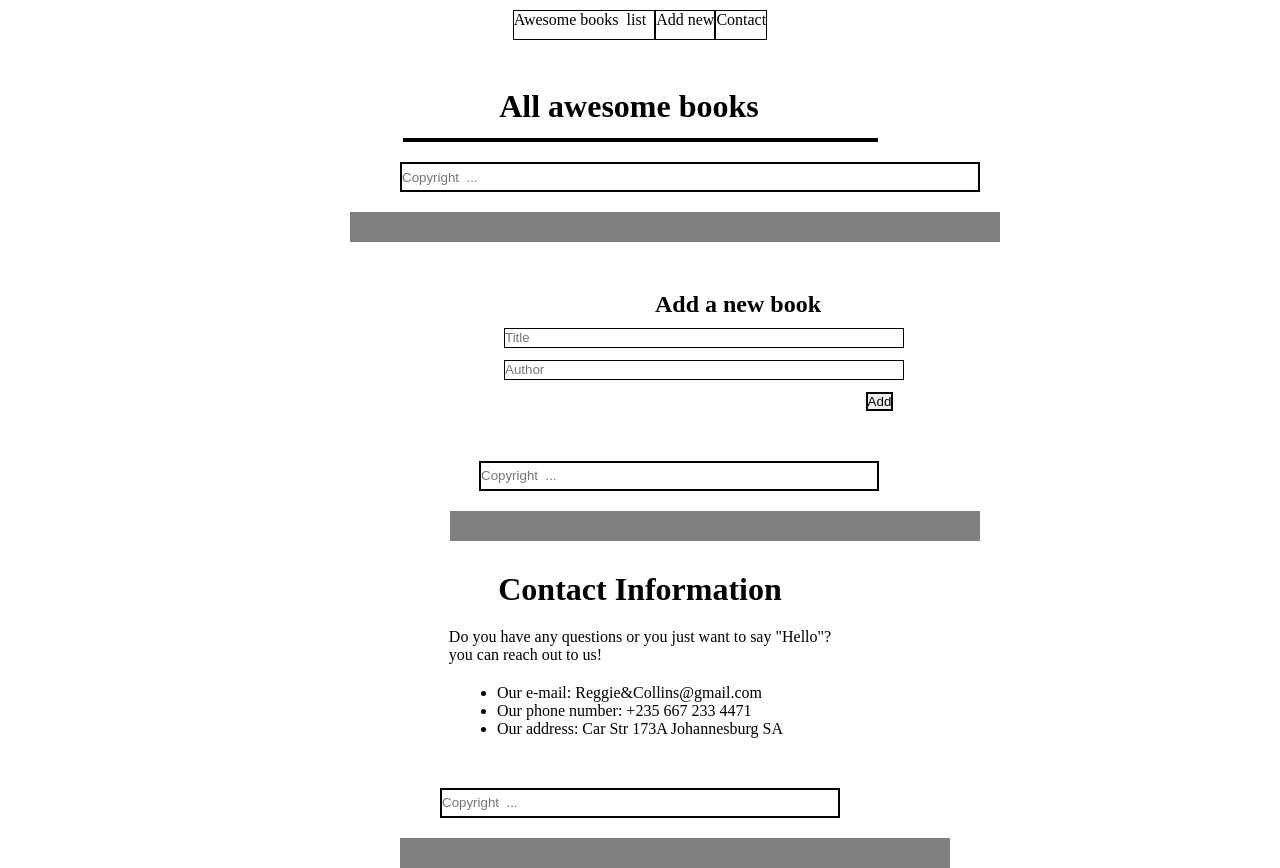
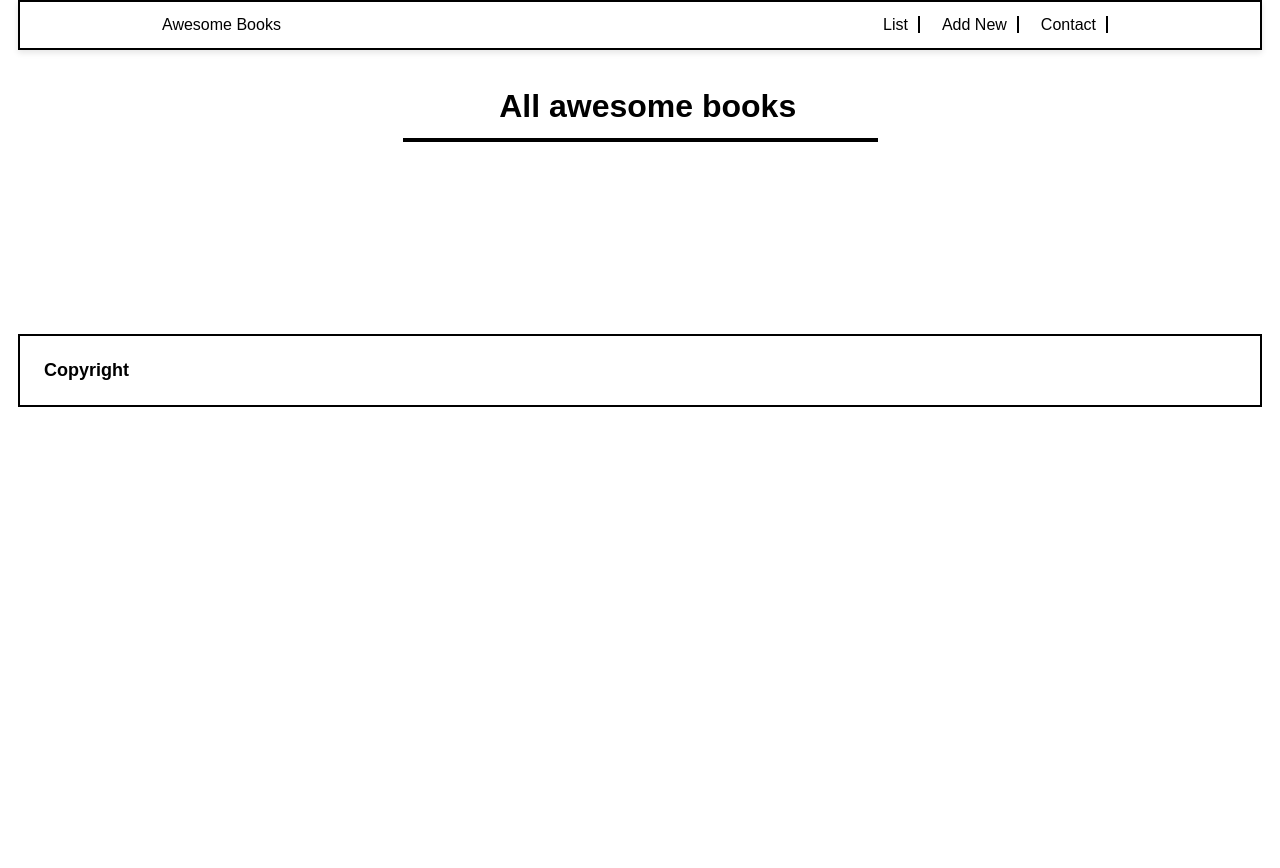
Before and after one commit to 29td/Awesome-books, a website: page index.html in a window 1280 px wide. After the commit the page ends 800 px from the top, so only its background shows below. Drawn offline with Linux system fonts and the light colour scheme.

Commit message:
Make changes to script.js to implement page shifting

```diff
--- a/index.html
+++ b/index.html
@@ -9,29 +9,29 @@
 </head>
 <body>
 
+<!-- **************The Header Section************** -->
+<header>
+    <nav class="navbar-section">
+        <a href="#" class="home">Awesome Books</a>
+        <ul class="nav-group">
+            <li class="nav-items" id="list-link"><a href="#">List</a></li>
+            <li class="nav-items" id="add-new-link"><a href="#">Add New</a></li>
+            <li class="nav-items" id="contact-link"><a href="#">Contact</a></li>
+        </ul>
+    </nav>
+</header>
 
-   <div class="linked">
-       <!-- link items -->
-
-   </div>
-
-
-    <!-- Title -->
+<main>
 
     <h1 class="books">All awesome books</h1>
 
-    <!-- Dynamic Section -->
+    <!-- **************The Dynamic Section for Displaying Book List************** -->
     <div id="book-collection">
         <!-- Added content from JS -->
+    </div>
 
-    </div>
-    <input type="text" placeholder="Copyright  ..." class="copyright"></input>
-    <footer class="awesomeB"></footer>
-
-
-    <!-- The form section -->
+    <!-- **************The Form Section************** -->
     <div class="forms-section" id="add-books">
-        <!-- <hr> -->
         <h2>Add a new book</h2>
         <form id="form">
             <div class="text-input">
@@ -43,16 +43,33 @@
             </div>
             <button type="submit" class="addbtn">Add</button>
         </form>
-        <input type="text" class="copyR" placeholder="Copyright  ..."></input>
     </div>
-    <footer class="new"></footer>
 
+    <!-- **************The Form Section************** -->
 
-    <div class="contact-info" id="contactF">
-    <!-- Contact section -->
-</div>
-<footer class="info"></footer>
+    <div id="contact-display">
+        <div class="contact-section">
+            <h2>Contact Information</h2>
 
+            <div class="contact-text">
+                <p>Do you have any questions or you just want to say "Hello"?</p>
+                <p>You can reach out to us!</p>
+            </div>
+
+            <ul>
+                <li>Our e-mail: Reggie&Collins@gmail.com</li>
+                <li>Our phone numbers are: +235 667 233 4471</li>
+                <li>Our address: Car Str 173A Johannesburg SA</li>
+            </ul>
+        </div>
+    </div>
+
+</main>
+
+<!-- **************The Footer Section************** -->
+<footer class="footer-section">
+    <p>Copyright</p>
+</footer>
 
 <script src="script.js"></script>
 </body>
--- a/script.js
+++ b/script.js
@@ -43,16 +43,6 @@ class Storage {
     localStorage.setItem('books', JSON.stringify(books));
   }
 }
-
-// linking items
-const items = document.querySelector('.linked');
-
-items.innerHTML = `       <ul>
-<li>Awesome books<span><a href="#book-collection">list</a></span></li>
-<li><a href="#add-books">Add new</a></li>
-<li><a href="#contactF">Contact</a></li>
-</ul>
-`;
 
 // UI Class: Displays listed Books
 class UI {
@@ -110,17 +100,47 @@ document.querySelector('#book-collection').addEventListener('click', (e) => {
 Storage.removeBook(e.target.previousElementSibling.previousElementSibling.textContent);
 });
 
-// Contact section
-const contact = document.querySelector('.contact-info');
-contact.innerHTML =`<h1>Contact Information</h1>
-<p>Do you have any questions or you just want to say "Hello"?<br>
-you can reach out to us!</p>
-<ul>
-<li>Our e-mail: Reggie&Collins@gmail.com</li>
-<li>Our phone number: +235 667 233 4471</li>
-<li>Our address: Car Str 173A Johannesburg SA</li>
-</ul>
-<input type="text" placeholder="Copyright  ..."></input>
-`;
+// *****************Variables for targetting "bookList, "addaBook", and "contactDetails"***************
+const bookCollection = document.querySelector('#book-collection');
+const addaBook = document.querySelector('#add-books');
+const contactDetails = document.querySelector('#contact-display');
+const listLink = document.querySelector('#list-link');
+
+// *****************Displaying the Book List page when clicking "List"***************
+listLink.addEventListener('click', () => {
+  bookCollection.style.display = 'block';
+  addaBook.style.display = 'none';
+  contactDetails.style.display = 'none';
+});
+
+window.addEventListener('load', () => {
+  bookCollection.style.display = 'block';
+  addaBook.style.display = 'none';
+  contactDetails.style.display = 'none';
+});
+
+// *****************Displaying the Add a Book page when clicking "Add New"***************
+const addNewLink = document.querySelector('#add-new-link');
+addNewLink.addEventListener('click', () => {
+  addaBook.style.display = 'flex';
+  bookCollection.style.display = 'none';
+  contactDetails.style.display = 'none';
+});
+
+// *****************Displaying the Contact page when clicking "Contact"***************
+const contactLink = document.querySelector('#contact-link');
+contactLink.addEventListener('click', () => {
+  contactDetails.style.display = 'block';
+  bookCollection.style.display = 'none';
+  addaBook.style.display = 'none';
+});
+
+// *****************Displaying the Book List page when clicking "Add" Button***************
+const addButtonLink = document.querySelector('.addbtn');
+addButtonLink.addEventListener('click', () => {
+  bookCollection.style.display = 'block';
+  contactDetails.style.display = 'none';
+  addaBook.style.display = 'none';
+});
 
 /* eslint-disable max-classes-per-file */
--- a/style.css
+++ b/style.css
@@ -2,6 +2,46 @@
   padding: 0;
   margin: 0;
   box-sizing: border-box;
+}
+
+body {
+  font-family: 'poppins', sans-serif;
+}
+
+.navbar-section {
+  background-color: #fff;
+  display: flex;
+  justify-content: space-between;
+  align-items: center;
+  padding-left: 142px;
+  padding-right: 142px;
+  box-shadow: 0 3px 6px rgba(0, 0, 0, 0.1);
+  height: 50px;
+  border: 2px solid #000;
+  margin: 0 18px;
+}
+
+.nav-items::after {
+  content: '';
+  border-right: 2px solid black;
+  margin: 10px;
+}
+
+.home {
+  text-decoration: none;
+  color: #000;
+}
+
+.nav-group {
+  list-style-type: none;
+  display: flex;
+  flex-direction: row;
+  gap: 12px;
+}
+
+.nav-items a {
+  text-decoration: none;
+  color: #000;
 }
 
 .books {
@@ -11,6 +51,7 @@
 }
 
 #book-collection {
+  display: none;
   border: 2px solid #000;
   margin: auto;
   background: #fff;
@@ -45,11 +86,10 @@ span {
   display: flex;
   flex-direction: column;
   align-items: center;
-  margin-left: 10%;
   margin-top: 3%;
 }
 
-h2 {
+.forms-section h2 {
   margin-left: 68px;
   margin-top: 10px;
   margin-bottom: 10px;
@@ -85,92 +125,38 @@ h2 {
   box-shadow: 0 4px 5px;
 }
 
-.awesomeB {
-  background-color: gray;
-  margin-top: 20px;
-  margin-left: 350px;
-  width: 650px;
-  height: 30px;
+#contact-display {
+  display: none;
 }
 
-.copyR {
-  border: 2px solid #000 ;
-  margin-top: 50px;
-  margin-left: -50PX;
-  width: 400px;
-  height: 30px;
-}
-
-.linked {
-  width: 100%;
-}
-
-.linked ul {
-  display: flex;
-  padding: 10px;
-  list-style: none;
-  display: flex;
-  justify-content: center;
-  align-items: center;
-  /* gap: 20px; */
-}
-
-.linked ul li {
-  height: 30px;
-  border: 1px solid;
-  list-style: none;
-
-}
-
-.linked ul li a {
-  text-decoration: none;
-  color: #000;
-
-}
-
-.copyright {
-  border: 2px solid #000;
-  width: 580px;
-  height: 30px;
-  margin-left: 400px;
-  margin-top: 20px;
-}
-
-.new {
-  background-color: gray;
-  margin-top: 20px;
-  margin-left: 450px;
-  width: 530px;
-  height: 30px;
-
-}
-
-.contact-info {
+.contact-section {
   display: flex;
   flex-direction: column;
   align-items: center;
-  margin-top: 30px;
+  margin-top: 3%;
+  margin-bottom: 3%;
+  font-size: 18px;
+  line-height: 24px;
 }
 
-.contact-info h1 {
-  margin-bottom: 20px;
+.contact-section h2 {
+  padding-bottom: 2%;
 }
 
-.contact-info p {
-  margin-bottom: 20px;
+.contact-text {
+  padding-bottom: 1%;
 }
 
-.contact-info input {
-  border: 2px solid #000 ;
-  margin-top: 50px;
-  width: 400px;
-  height: 30px;
+.footer-section {
+  background-color: #fff;
+  border: 2px solid #000;
+  padding: 24px;
+  font-weight: 600;
+  font-size: 18px;
+  margin: 0 18px;
+  margin-top: 15%;
 }
 
-.info {
-  background-color: gray;
-  margin-top: 20px;
-  margin-left: 400px;
-  width: 550px;
-  height: 30px;
+.footer-section p {
+  color: #000;
 }
```
